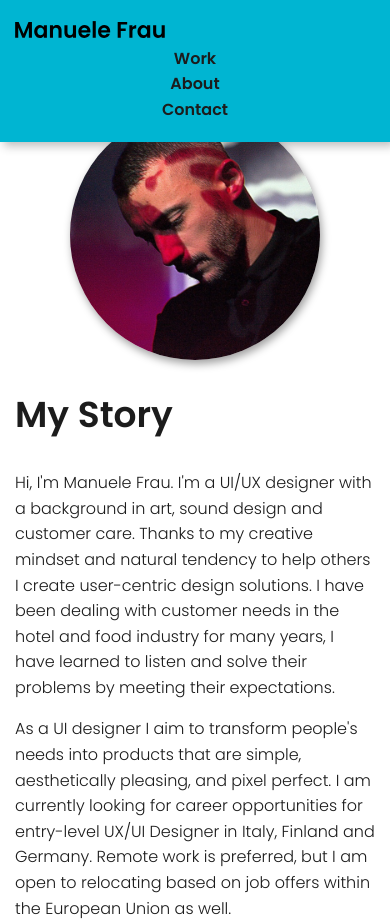
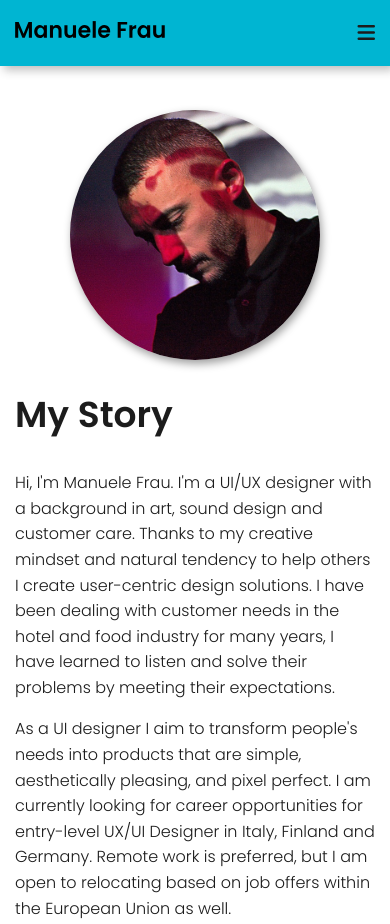
Before and after one commit to manuelefrau/portfolio-website, a plain HTML site: page about.html in a window 390 px wide. Shown: the top 924 px of the page. Drawn offline with nearby package versions, Linux system fonts and the light colour scheme.

Commit message:
Update about.html

```diff
--- a/about.html
+++ b/about.html
@@ -12,21 +12,26 @@
   <link rel="preconnect" href="https://fonts.gstatic.com" crossorigin>
   <link href="https://fonts.googleapis.com/css2?family=Poppins:wght@300;400;600&display=swap" rel="stylesheet">
   <meta name="viewport" content="width=device-width, initial-scale=1">
+
 </head>
 
 <body>
   <header>
 
     <div class="container">
+      <div class="navtoggle" id="myNavtoggle">
       <a href="index.html" class="logo"> <img src="img/logo.svg" alt="Manuele Frau"></a>
       <nav>
         <ul>
           <li><a href="index.html">Work</a></li>
           <li><a href="about.html" class="active">About</a></li>
-          <li><a href="#contact">Contact</a></li>
+          <li><a href="#contact" onclick="menuToggle()">Contact</a></li>
+          <li><a href="javascript:void(0);" class="icon" onclick="menuToggle()">
+          <i class="fas fa-bars"></i></a></li>
         </ul>
 
       </nav>
+      </div>
     </div>
 
   </header>
@@ -123,6 +128,9 @@
     </div>
   </footer>
 
+  <script src="https://code.jquery.com/jquery-3.6.0.min.js" integrity="sha256-/xUj+3OJU5yExlq6GSYGSHk7tPXikynS7ogEvDej/m4=" crossorigin="anonymous"></script>
+  <script src="js/scripts.js"></script>
+
 </body>
 
 </html>
```
